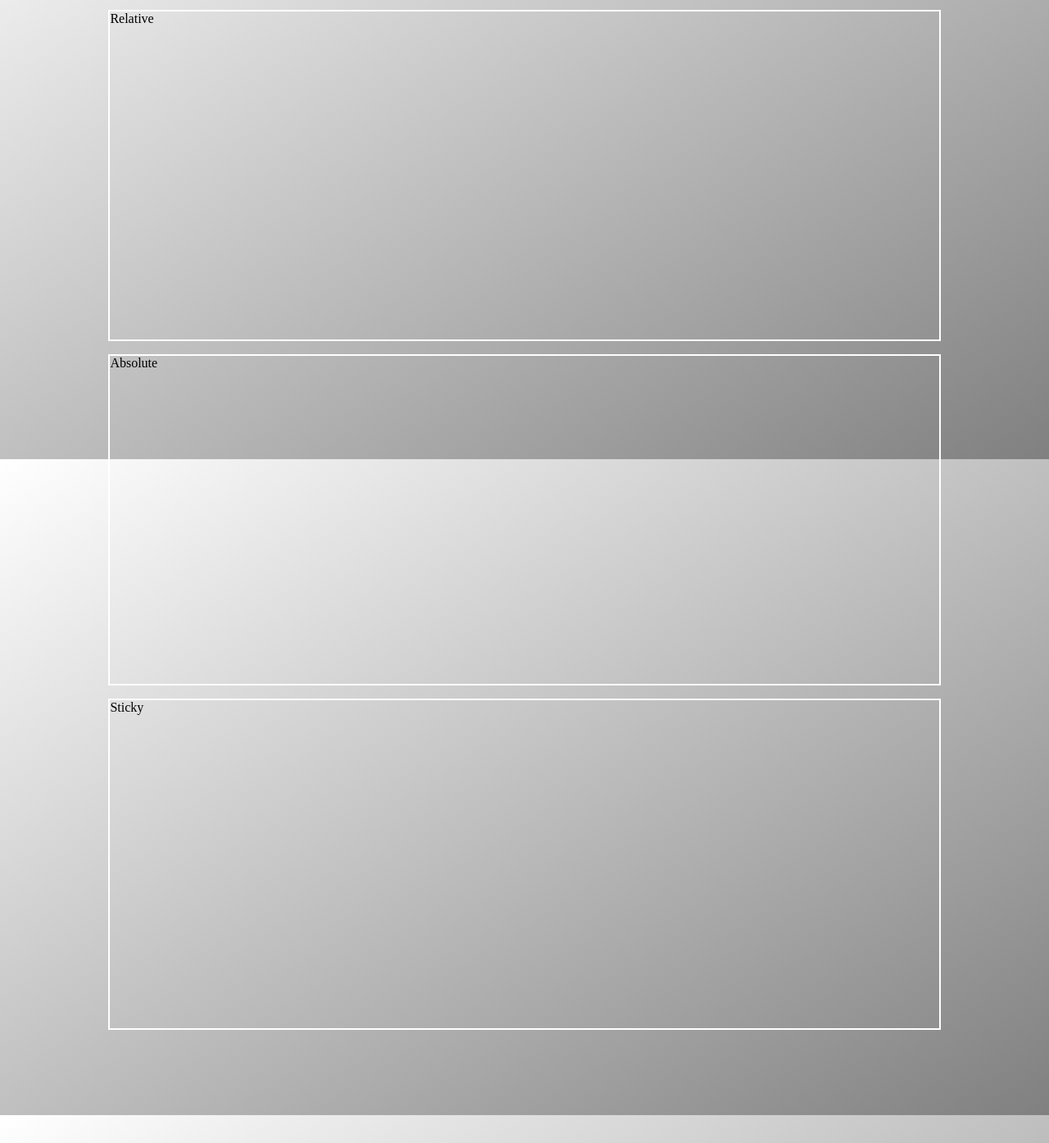
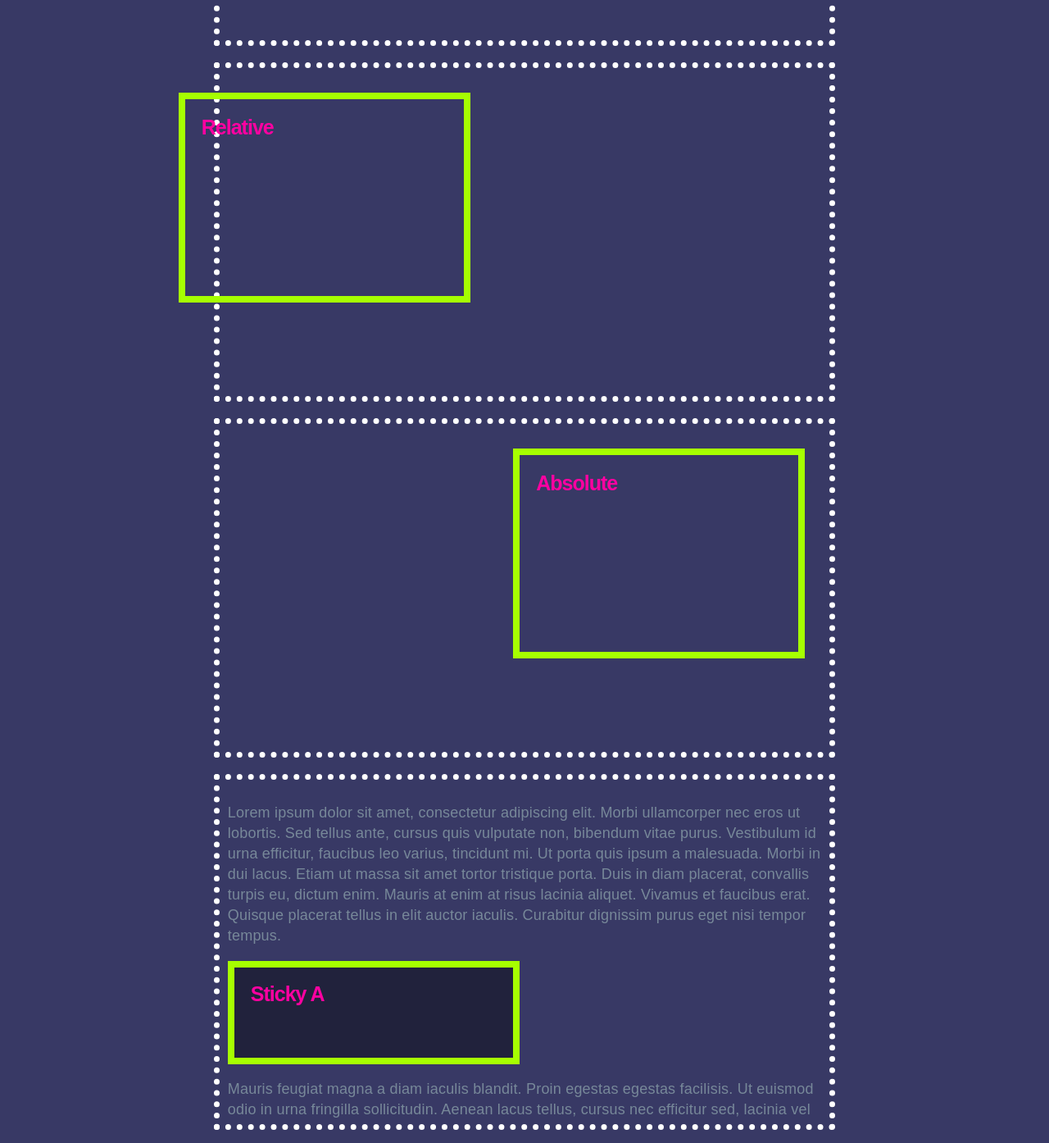
Before and after one commit to jivedesign/css_course, a plain HTML site: page position_examples/index.html in a window 1280 px wide. Shown: the part 1040-2434 px from the top of the page at 82% size. Drawn offline with Linux system fonts and the light colour scheme.

Commit message:
fleshed out position examples

```diff
--- a/position_examples/index.html
+++ b/position_examples/index.html
@@ -6,11 +6,51 @@
 <body>
   <div id="wrapper">
     <h1 id="title">Position Examples</h1>
-    <div class="example Static">Static</div>
-    <div class="example Fixed">Fixed</div>
-    <div class="example Relative">Relative</div>
-    <div class="example Absolute">Absolute</div>
-    <div class="example Sticky">Sticky</div>
+
+    <div class="example Static">
+      <div>
+        Static
+      </div>
+    </div>
+
+    <div class="example Fixed">
+      <div>
+        Fixed
+      </div>
+    </div>
+    <div class="example Relative">
+      <div>
+        Relative
+      </div>
+    </div>
+    <div class="example Absolute">
+      <div>
+        Absolute
+      </div>
+    </div>
+    <div class="example Sticky">
+      <p>
+        Lorem ipsum dolor sit amet, consectetur adipiscing elit. Morbi ullamcorper nec eros ut lobortis. Sed tellus ante, cursus quis vulputate non, bibendum vitae purus. Vestibulum id urna efficitur, faucibus leo varius, tincidunt mi. Ut porta quis ipsum a malesuada. Morbi in dui lacus. Etiam ut massa sit amet tortor tristique porta. Duis in diam placerat, convallis turpis eu, dictum enim. Mauris at enim at risus lacinia aliquet. Vivamus et faucibus erat. Quisque placerat tellus in elit auctor iaculis. Curabitur dignissim purus eget nisi tempor tempus.
+      </p>
+      <div class="stuck">
+        Sticky A
+      </div>
+      <p>
+        Mauris feugiat magna a diam iaculis blandit. Proin egestas egestas facilisis. Ut euismod odio in urna fringilla sollicitudin. Aenean lacus tellus, cursus nec efficitur sed, lacinia vel metus.
+      </p>
+
+      <p>
+        Proin id dictum dolor. Sed congue lectus metus, sit amet lobortis purus semper vitae. Donec id consectetur purus. Morbi at dictum lacus, at tincidunt metus. Ut ac tortor quis purus rutrum euismod sed vestibulum elit. Etiam condimentum vitae est sed venenatis. Aliquam ultrices blandit feugiat. Maecenas sed aliquam felis, cursus ornare dolor. Orci varius natoque penatibus et magnis dis parturient montes, nascetur ridiculus mus. Vivamus mauris enim, blandit vitae ipsum eu, sollicitudin euismod risus. Sed quis interdum quam, quis euismod enim. Nulla nisi dolor, ullamcorper ut urna non, consequat interdum dui. Vivamus quis nulla massa. Quisque sed finibus sem. Vivamus laoreet ornare neque, vel convallis quam tempus sed. Nunc convallis tempor ipsum, eget congue urna venenatis eu.
+      </p>
+      <div class="stuck">
+        Sticky B
+      </div>
+      <p>
+        Fusce sem lorem, congue non maximus vitae, maximus quis elit. Interdum et malesuada fames ac ante ipsum primis in faucibus. Quisque non est ultrices, luctus justo quis, pretium libero. Cras diam ex, suscipit vel massa ac, rutrum tristique elit. Nunc sodales ut risus quis vulputate. Integer pharetra mi id tempus tempor. Phasellus a urna metus. Ut varius ante metus, gravida elementum lectus convallis a. Ut vel lacus libero.
+        Fusce sem lorem, congue non maximus vitae, maximus quis elit. Interdum et malesuada fames ac ante ipsum primis in faucibus. Quisque non est ultrices, luctus justo quis, pretium libero. Cras diam ex, suscipit vel massa ac, rutrum tristique elit. Nunc sodales ut risus quis vulputate. Integer pharetra mi id tempus tempor. Phasellus a urna metus. Ut varius ante metus, gravida elementum lectus convallis a. Ut vel lacus libero.
+        Fusce sem lorem, congue non maximus vitae, maximus quis elit. Interdum et malesuada fames ac ante ipsum primis in faucibus. Quisque non est ultrices, luctus justo quis, pretium libero. Cras diam ex, suscipit vel massa ac, rutrum tristique elit. Nunc sodales ut risus quis vulputate. Integer pharetra mi id tempus tempor. Phasellus a urna metus. Ut varius ante metus, gravida elementum lectus convallis a. Ut vel lacus libero.
+      </p>
+    </div>
   </div>
 </body>
 </html>
--- a/position_examples/styles.css
+++ b/position_examples/styles.css
@@ -1,53 +1,98 @@
 body {
   background: linear-gradient(to bottom right, white, grey) fixed;
+  background: #383965;
 }
 
 #wrapper {
-  padding: 10%;
+  padding: 10% 20% 20%;
+}
+
+#title {
+  color: #00b4ff;
+  font-family: sans-serif;
+  font-size: 30px;
+  font-weight: 100;
+  letter-spacing: 5px;
+  text-transform: uppercase;
+  margin-bottom: 60px;
 }
 
 .example {
-  outline: 2px solid white;
+  border: 7px dotted white;
   height: 400px;
   margin-bottom: 20px;
 }
 
-.Static {
-  position: static;
-  top: 0;
-  right: 0;
-  bottom: 0;
-  left: 0;
+.example div {
+  border: 8px solid #a6ff00;
+  width: 300px;
+  padding: 20px;
+
+  color: #ff00a1;
+  font-family: sans-serif;
+  font-size: 25px;
+  font-weight: bolder;
+  letter-spacing: -1px;
 }
 
-.Fixed {
+.Static {}
+
+.Static div {
   position: static;
-  top: 0;
-  right: 0;
-  bottom: 0;
-  left: 0;
+  top: 30px;
+  height: 200px;
 }
 
-.Relative {
-  position: static;
-  top: 0;
-  right: 0;
-  bottom: 0;
-  left: 0;
+.Fixed {}
+
+.Fixed div {
+  /*position: fixed;*/
+  bottom: 30px;
+  right: 0px;
+
+  height: 150px;
 }
 
+.Relative {}
+
+.Relative div {
+  position: relative;
+  top: 30px;
+  left: -50px;
+
+  height: 200px;
+}
+
+/*.Absolute {
+  position: static;
+}*/
+
 .Absolute {
-  position: static;
-  top: 0;
-  right: 0;
-  bottom: 0;
-  left: 0;
+  position: relative;
+}
+
+.Absolute div {
+  position: absolute;
+  right: 30px;
+  top: 30px;
+
+  height: 200px;
 }
 
 .Sticky {
-  position: static;
-  top: 0;
-  right: 0;
-  bottom: 0;
-  left: 0;
+  padding: 10px;
+  font-size: 18px;
+  color: lightslategrey;
+  overflow: auto;
+  font-family: sans-serif;
+  line-height: 25px;
+  letter-spacing: 0.2px;
 }
+
+.Sticky .stuck {
+  position: sticky;
+  top: 10px;
+  background: #00000066;
+
+  height: 70px;
+}
```
Also changed, not shown: animations_examples/index.html (+1 -1 lines), animations_examples/style.css (+11 -2 lines).
